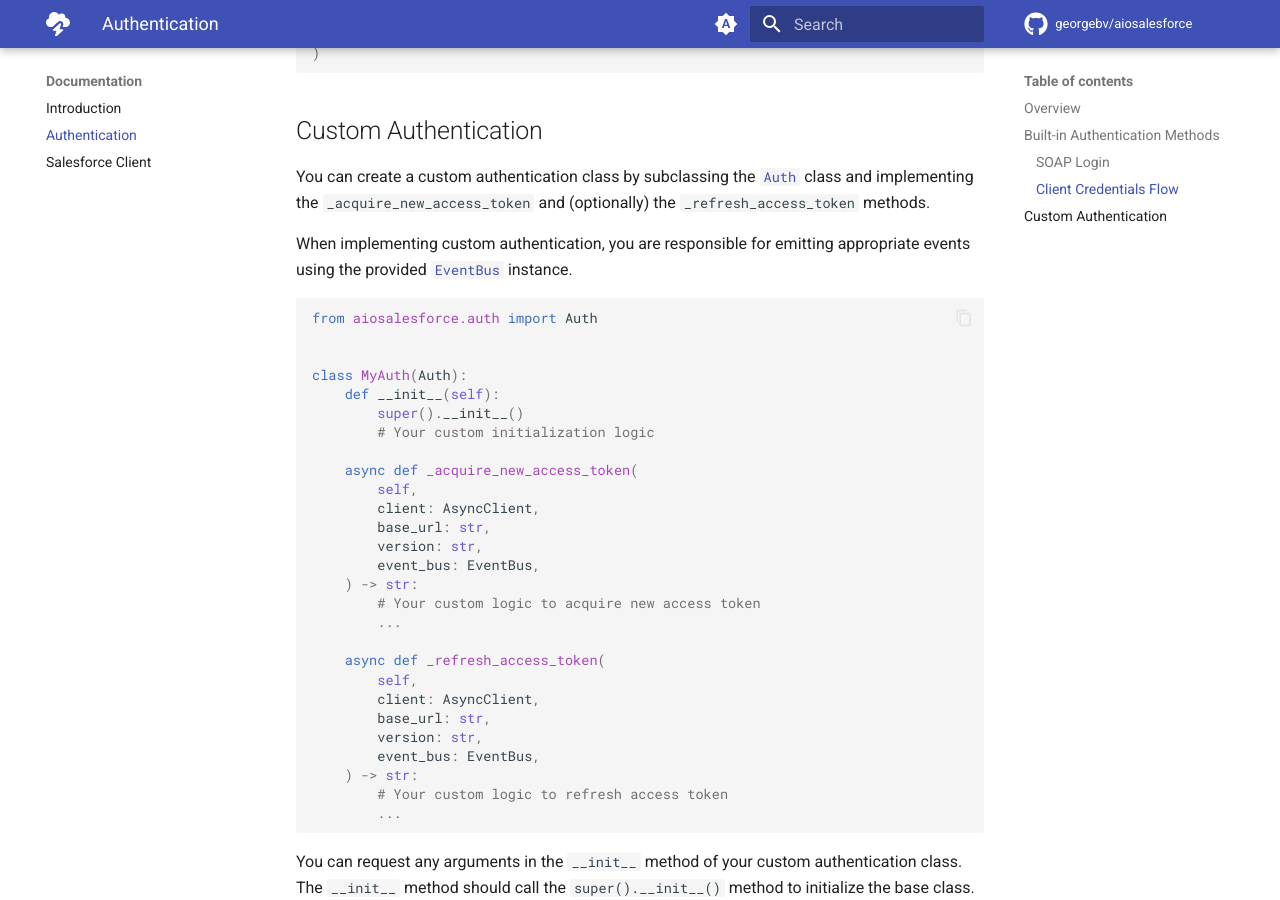
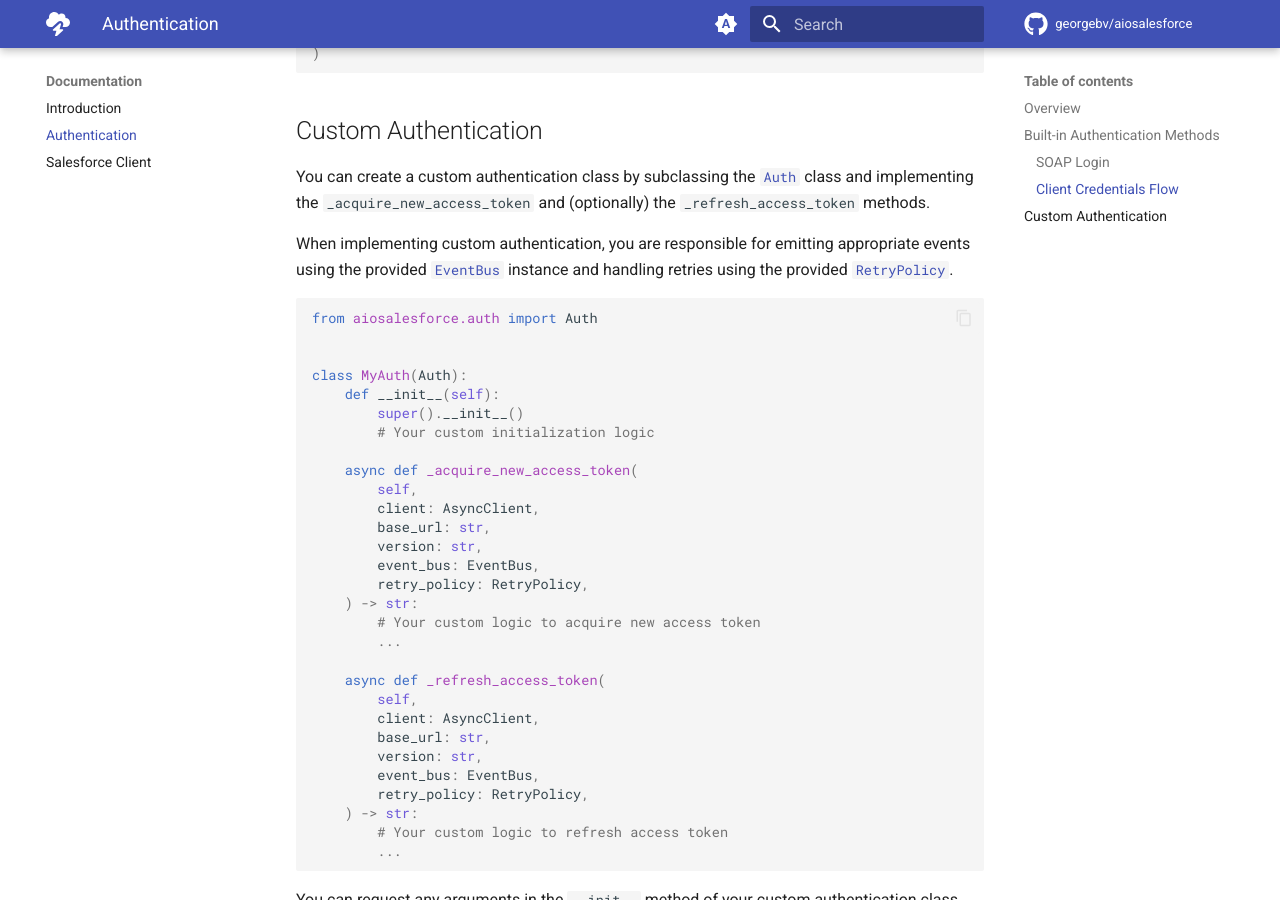
Before and after one commit to georgebv/aiosalesforce, an MkDocs documentation site: the page built from docs/documentation/authentication.md, in a window 1280 px wide and 900 px high, scrolled down 1672 px. Built offline with MkDocs 1.6.1 and Material for MkDocs 9.7.7, drawn with Linux system fonts in a browser that asks for light colours; emoji names are drawn with the system emoji font; comment, search, counter and statistics services are not loaded.

Commit message:
updated custom auth docs

````diff
--- a/docs/documentation/authentication.md
+++ b/docs/documentation/authentication.md
@@ -93,7 +93,8 @@ class and implementing the `_acquire_new_access_token` and
 When implementing custom authentication, you are responsible for emitting appropriate
 events using the provided
 [`EventBus`](../api-reference/events.md#aiosalesforce.events.EventBus)
-instance.
+instance and handling retries using the provided
+[`RetryPolicy`](../api-reference/retries.md#aiosalesforce.retry.RetryPolicy).
 
 ```python
 from aiosalesforce.auth import Auth
@@ -110,6 +111,7 @@ class MyAuth(Auth):
         base_url: str,
         version: str,
         event_bus: EventBus,
+        retry_policy: RetryPolicy,
     ) -> str:
         # Your custom logic to acquire new access token
         ...
@@ -120,6 +122,7 @@ class MyAuth(Auth):
         base_url: str,
         version: str,
         event_bus: EventBus,
+        retry_policy: RetryPolicy,
     ) -> str:
         # Your custom logic to refresh access token
         ...
````
